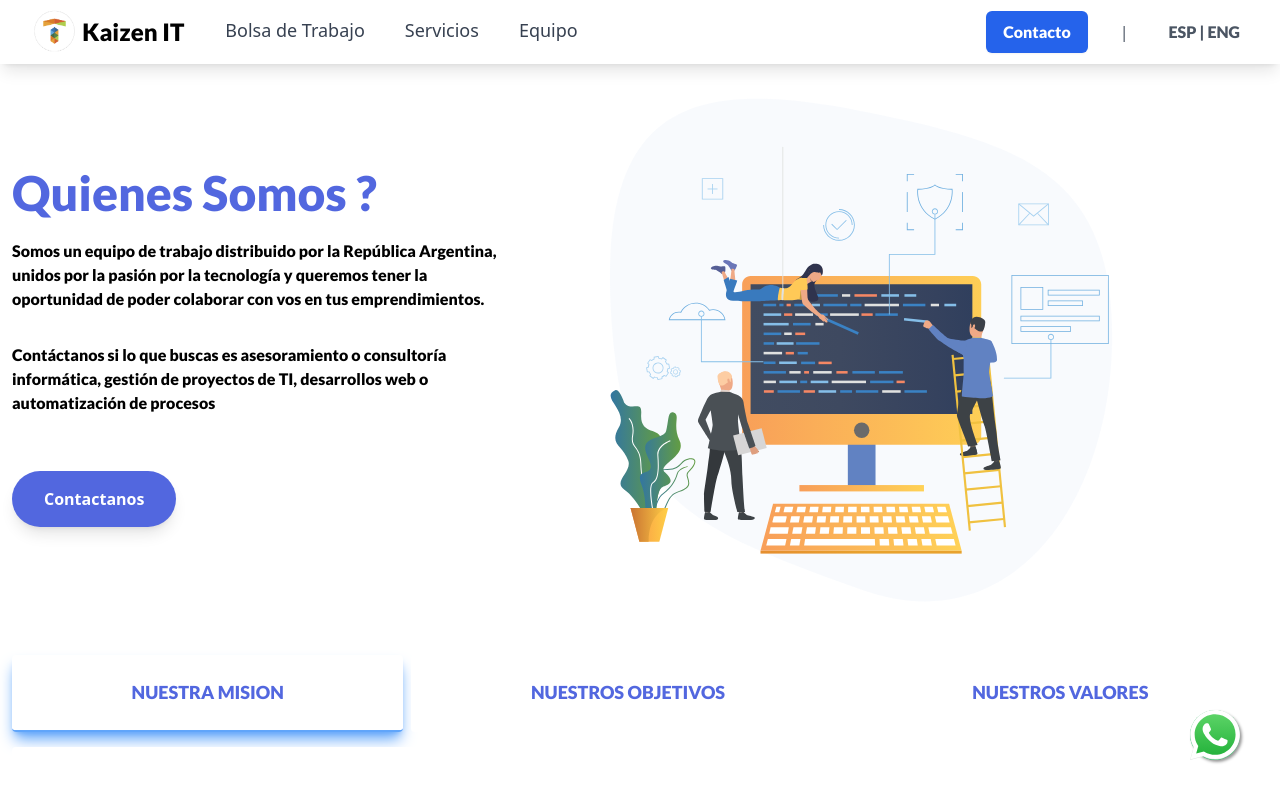
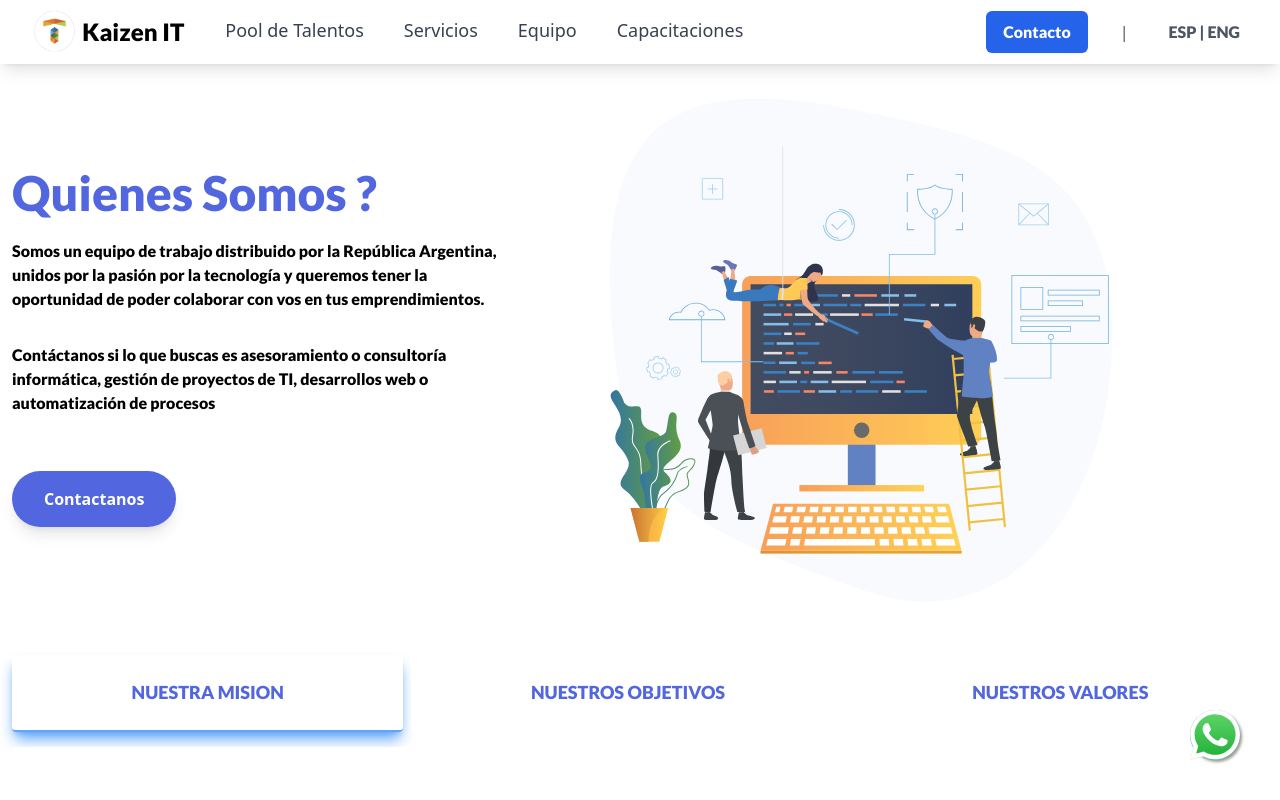
Before and after one commit to matiexe/kaizen-react, a React (Create React App) app: page / in a window 1280 px wide. Shown: the top 800 px of the page. Built offline with nearby package versions, Linux system fonts and the light colour scheme.

Commit message:
Se agregan al menu el pool de empleos y link a capacitaciones

```diff
--- a/src/components/header.js
+++ b/src/components/header.js
@@ -7,7 +7,7 @@ import {
   scrollSpy,
   scroller,
 } from "react-scroll";
-import { NavLink } from "react-router-dom";
+import { Link, NavLink } from "react-router-dom";
 import logo from "../asset/logo.png";
 
 const Header = () => {
@@ -63,8 +63,8 @@ const Header = () => {
                   className=" py-2  border-r bg-white w-full absolute rounded top-0 left-0 right-0 shadow mt-20 md:px-4 md:mt-20 z-20"
                 >
                   <li className="flex cursor-pointer text-gray-600 text-sm leading-3 tracking-normal mt-2 py-2 hover:text-blue-kai focus:text-blue-kai focus:outline-none">
-                    <a href="/bolsadetrabajo">
-                      <span className="ml-2 font-bold">Bolsa de Trabajo</span>
+                    <a href="http://empleos.kaizenit.com.ar">
+                      <span className="ml-2 font-bold">Pool de Talentos</span>
                     </a>
                   </li>
                   <NavLink to="/services">
@@ -78,6 +78,11 @@ const Header = () => {
                   <li className=" cursor-pointer text-gray-600 text-sm leading-3 tracking-normal py-2 hover:text-blue-kai flex items-center focus:text-blue-kai focus:outline-none">
                     <a href="/equipo">
                       <span className="ml-2 font-bold">Equipo</span>
+                    </a>
+                  </li>
+                  <li className=" cursor-pointer text-gray-600 text-sm leading-3 tracking-normal py-2 hover:text-blue-kai flex items-center focus:text-blue-kai focus:outline-none">
+                    <a href="https://cit.org.ar/capacitaciones/">
+                      <span className="ml-2 font-bold">Capacitaciones</span>
                     </a>
                   </li>
 
@@ -121,12 +126,12 @@ const Header = () => {
               </div>
               <div className="hidden sm:block sm:ml-6">
                 <div className="flex space-x-4">
-                  <NavLink
+                  <a
                     className="text-gray-700  hover:text-blue-400 px-3 py-4 rounded-md text-lg font-medium"
-                    to="/bolsadetrabajo"
+                    href="http://empleos.kaizenit.com.ar"
                   >
-                    Bolsa de Trabajo
-                  </NavLink>
+                    <span>Pool de Talentos</span>
+                  </a>
                   <NavLink
                     className="text-gray-700 hover:text-redNaphtol px-3 py-4 rounded-md text-lg font-medium"
                     to="/services"
@@ -139,6 +144,12 @@ const Header = () => {
                   >
                     Equipo
                   </NavLink>
+                  <a
+                    className="text-gray-700 hover:text-orange-400 px-3 py-4 rounded-md text-lg font-medium"
+                    href="https://cit.org.ar/capacitaciones/"
+                  >
+                    Capacitaciones
+                  </a>
                 </div>
               </div>
             </div>
```
